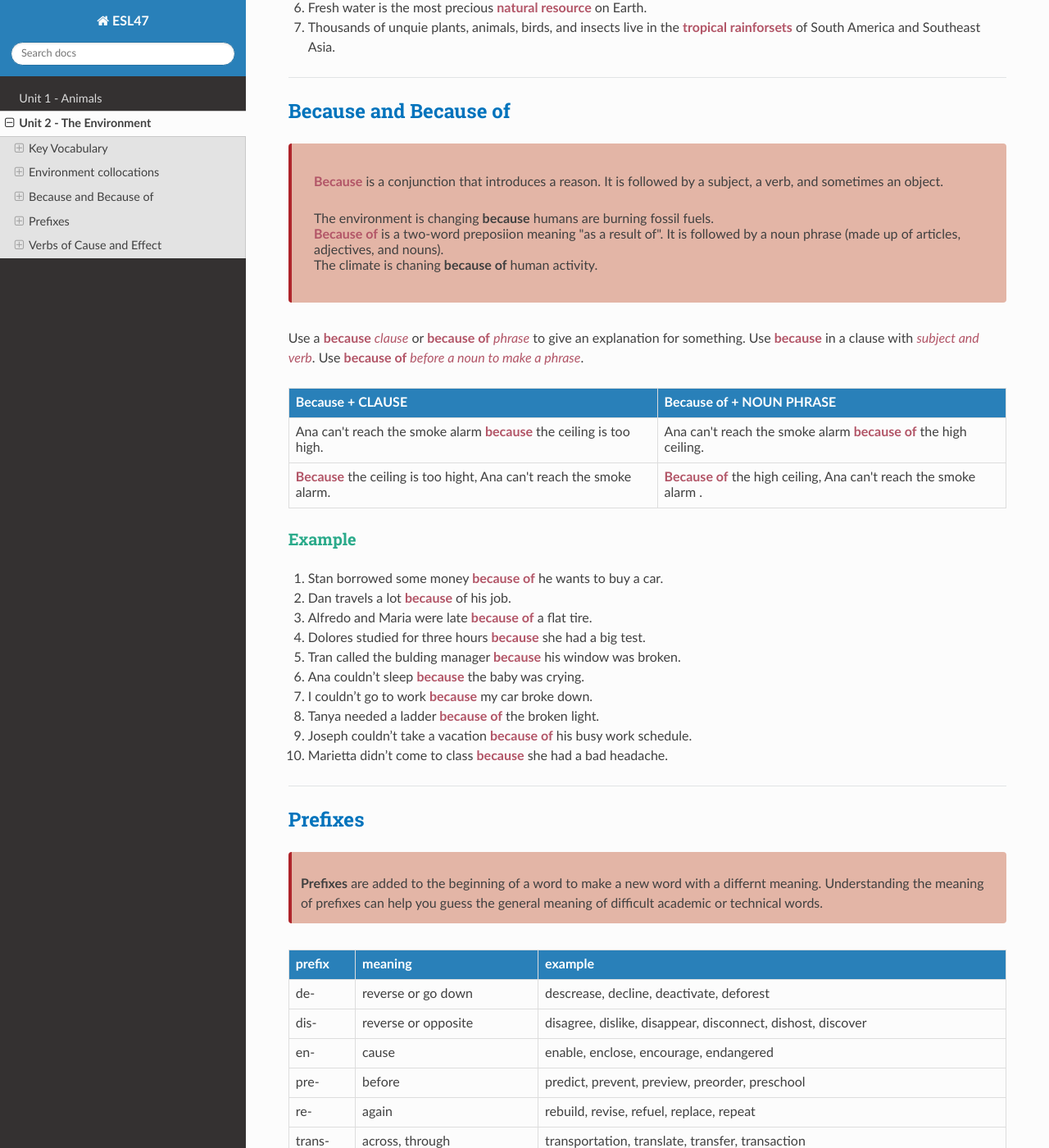
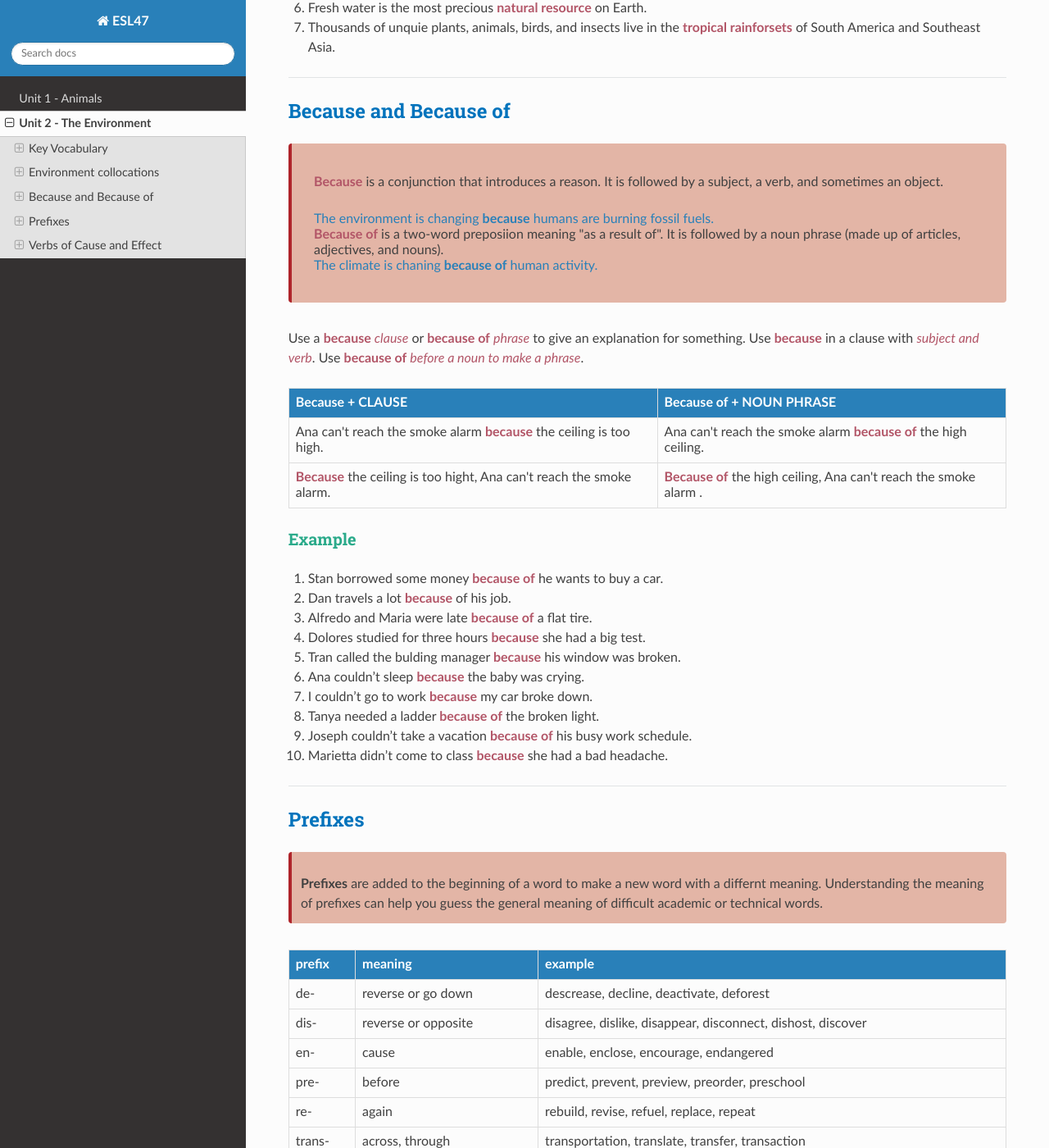
Before and after one commit to vpa24/ESL-47---Intermediate-Low-Integrated-Reading-Writing, a Sphinx documentation site: the page built from docs/source/unit2.md, in a window 1280 px wide and 1400 px high, scrolled down 2661 px. Shown: the whole window at 82% size. Built offline with Sphinx 7.4.7 and the Read the Docs theme 2.0.0, drawn with Linux system fonts in a browser that asks for light colours.

Commit message:
adding color blue style

```diff
--- a/docs/source/_static/css/custom.css
+++ b/docs/source/_static/css/custom.css
@@ -53,3 +53,7 @@ th {
   background-color: #2980b9;
   color: #fff;
 }
+
+.color-blue {
+  color: #2980b9;
+}
```
